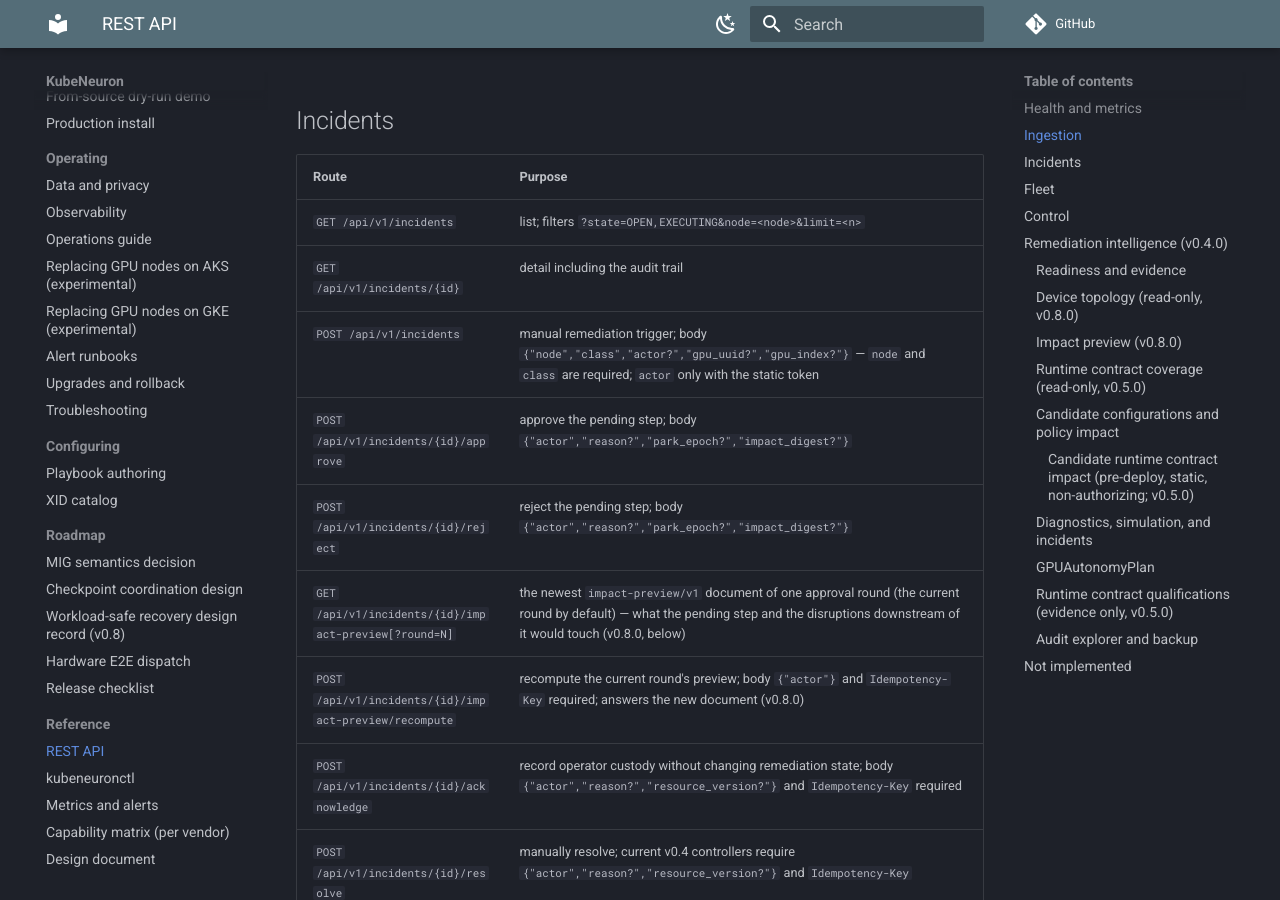
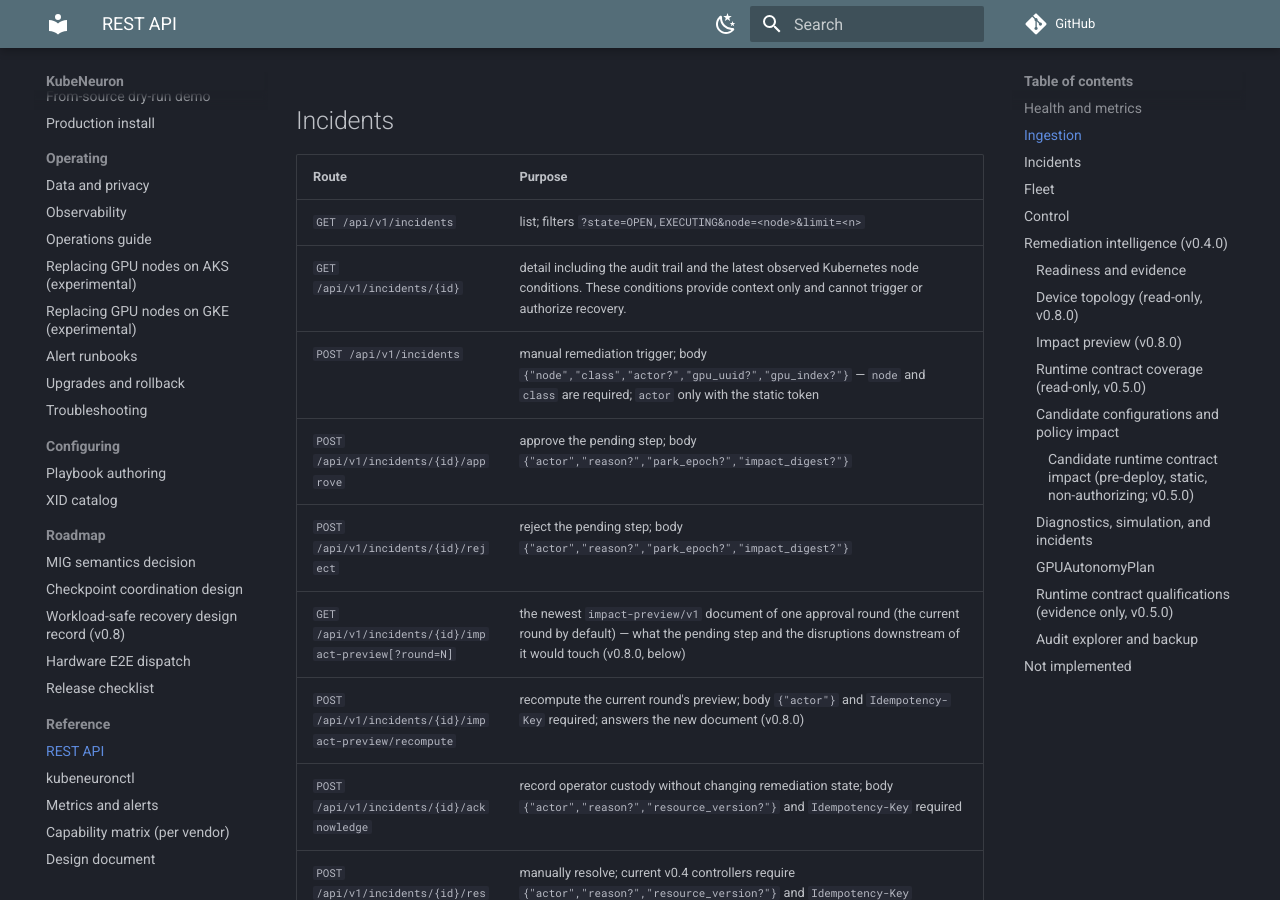
Before and after one commit to kubeneuron/kubeneuron, an MkDocs documentation site: the page built from docs/reference-api.md, in a window 1280 px wide and 900 px high, scrolled down 1543 px. Built offline with MkDocs 1.6.1 and Material for MkDocs 9.7.7, drawn with Linux system fonts in a browser that asks for light colours; comment, search, counter and statistics services are not loaded.

Commit message:
panel: show Kubernetes node conditions in incident detail
Signed-off-by: Andrii Petruk <andrey.petruk@gmail.com>

```diff
--- a/docs/reference-api.md
+++ b/docs/reference-api.md
@@ -68,7 +68,7 @@ Without a configured operator token the operator API is disabled entirely
 | Route | Purpose |
 |---|---|
 | `GET /api/v1/incidents` | list; filters `?state=OPEN,EXECUTING&node=<node>&limit=<n>` |
-| `GET /api/v1/incidents/{id}` | detail including the audit trail |
+| `GET /api/v1/incidents/{id}` | detail including the audit trail and the latest observed Kubernetes node conditions. These conditions provide context only and cannot trigger or authorize recovery. |
 | `POST /api/v1/incidents` | manual remediation trigger; body `{"node","class","actor?","gpu_uuid?","gpu_index?"}` — `node` and `class` are required; `actor` only with the static token |
 | `POST /api/v1/incidents/{id}/approve` | approve the pending step; body `{"actor","reason?","park_epoch?","impact_digest?"}` |
 | `POST /api/v1/incidents/{id}/reject` | reject the pending step; body `{"actor","reason?","park_epoch?","impact_digest?"}` |
```
Also changed, not shown: CHANGELOG.md (+2 -0 lines), 1 other file.
